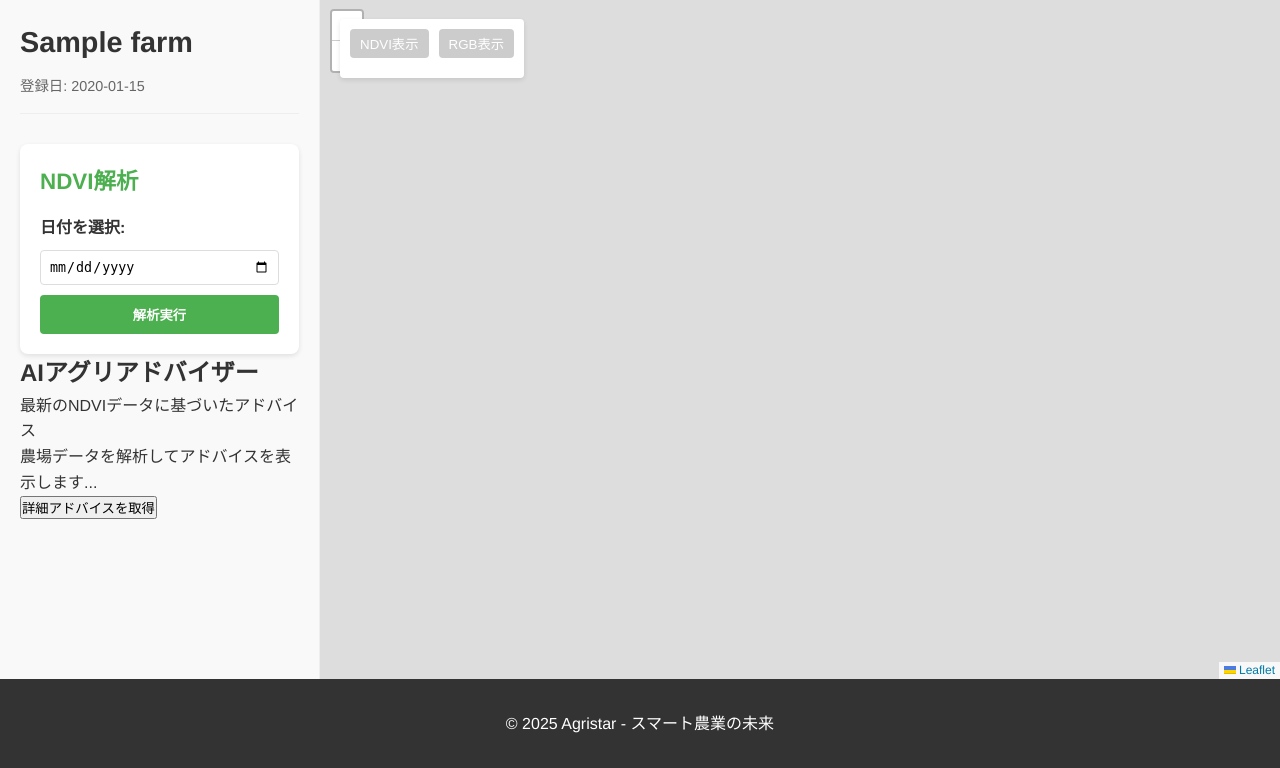
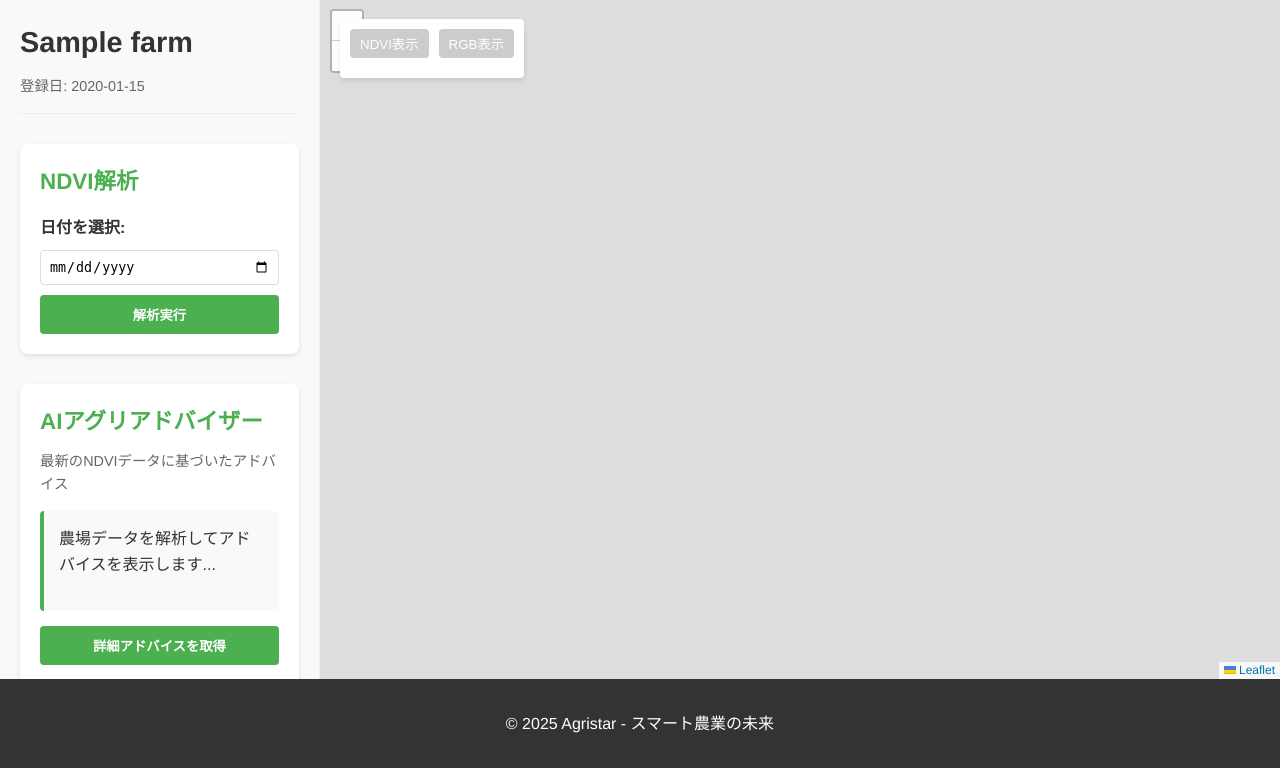
Before and after one commit to masahiro1211/Agristar, a Flask app: template app/templates/farm_view.html in a window 1280 px wide. Shown: the part 81-849 px from the top of the page. Run offline with Flask 3, Linux system fonts and the light colour scheme; the template is opened without the code that fills it: most values are stand-ins (such as "Sample title", 1, 10 or a date in 2020).

Commit message:
修正した完成版

```diff
--- a/app/templates/farm_view.html
+++ b/app/templates/farm_view.html
@@ -183,6 +183,55 @@
         0% { transform: rotate(0deg); }
         100% { transform: rotate(360deg); }
     }
+
+    .ndvi-advice-section {
+        margin-top: 30px;
+        background-color: #fff;
+        padding: 20px;
+        border-radius: 8px;
+        box-shadow: 0 2px 5px rgba(0, 0, 0, 0.1);
+    }
+
+    .ndvi-advice-section h2 {
+        margin-bottom: 10px;
+        font-size: 1.4rem;
+        color: #4CAF50;
+    }
+
+    .advice-subtitle {
+        color: #666;
+        font-size: 0.9rem;
+        margin-bottom: 15px;
+    }
+
+    .advice-content-box {
+        background-color: #f9f9f9;
+        border-left: 4px solid #4CAF50;
+        padding: 15px;
+        border-radius: 4px;
+        margin-bottom: 15px;
+        min-height: 100px;
+    }
+
+    .advice-content {
+        line-height: 1.5;
+    }
+
+    .advice-button {
+        background-color: #4CAF50;
+        color: white;
+        border: none;
+        padding: 10px 15px;
+        border-radius: 4px;
+        cursor: pointer;
+        font-weight: bold;
+        width: 100%;
+        transition: background-color 0.3s;
+    }
+
+    .advice-button:hover {
+        background-color: #388E3C;
+    }
 </style>
 {% endblock %}
 
@@ -232,13 +281,13 @@
 
         <div class="ndvi-advice-section">
             <h2>AIアグリアドバイザー</h2>
-            <p>最新のNDVIデータに基づいたアドバイス</p>
+            <p class="advice-subtitle">最新のNDVIデータに基づいたアドバイス</p>
 
-            <div id="ndvi-advice-content">
+            <div id="ndvi-advice-content" class="advice-content-box">
                 <p>農場データを解析してアドバイスを表示します...</p>
             </div>
 
-            <button id="get-advice-button" class="btn-get-advice">詳細アドバイスを取得</button>
+            <button id="get-advice-button" class="advice-button">詳細アドバイスを取得</button>
         </div>
     </div>
 
```
Also changed, not shown: app/static/js/chatbot.js (+21 -9 lines), app/templates/index.html (+10 -6 lines), chatbot.py (+28 -4 lines).
